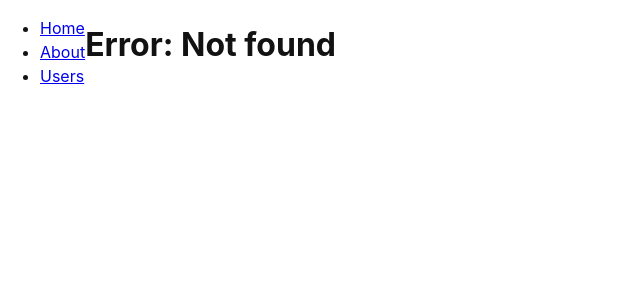
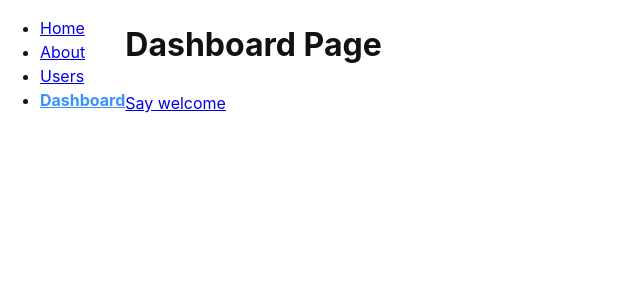
Before and after one commit to mcubico/react-router-tutorial, a React (Vite) app: page /dashboard in a window 1280 px wide. Before the commit this address had no page. Shown: the top 300 px of the page, without its empty margins (0-640 px from the left). Built offline with nearby package versions, Linux system fonts and the light colour scheme.

Commit message:
Agrego ejemplo de sub rutas

```diff
--- a/src/App.jsx
+++ b/src/App.jsx
@@ -3,8 +3,9 @@ import HomePage from './pages/HomePage';
 import AboutPage from './pages/AboutPage';
 import UsersPage from './pages/users/UsersPage';
 import UserPage from './pages/users/UserPage';
+import NavbarComponent from './components/organisms/NavbarComponent';
+import DashboardPage from './pages/DashboardPage';
 import NotFoundErrorPage from './pages/errors/NotFound';
-import NavbarComponent from './components/organisms/NavbarComponent';
 
 const App = () => (
   <BrowserRouter>
@@ -16,6 +17,7 @@ const App = () => (
       <Route path='/about' element={<AboutPage />} />
       <Route path='/users' element={<UsersPage />} />
       <Route path='/user/:id' element={<UserPage />} />
+      <Route path='/dashboard/*' element={<DashboardPage />} />
       <Route path='*' element={<NotFoundErrorPage />} />
     </Routes>
   </BrowserRouter>
--- a/src/components/organisms/NavbarComponent.jsx
+++ b/src/components/organisms/NavbarComponent.jsx
@@ -12,6 +12,9 @@ const NavbarComponent = () => (
       <li>
         <NavLink to='/users' className={({ isActive }) => isActive ? 'active' : ''}>Users</NavLink>
       </li>
+      <li>
+        <NavLink to='/dashboard' className={({ isActive }) => isActive ? 'active' : ''}>Dashboard</NavLink>
+      </li>
     </ul>
   </nav>
 )
--- /dev/null
+++ b/src/pages/DashboardPage.jsx
@@ -0,0 +1,14 @@
+import { Link, Route, Routes } from "react-router-dom"
+
+const DashboardPage = () => (
+  <div>
+    <h1>Dashboard Page</h1>
+    <Link to='welcome'>Say welcome</Link>
+
+    <Routes>
+      <Route path='welcome' element={ <p>Welcome!</p> } />
+    </Routes>
+  </div>
+)
+
+export default DashboardPage
```
